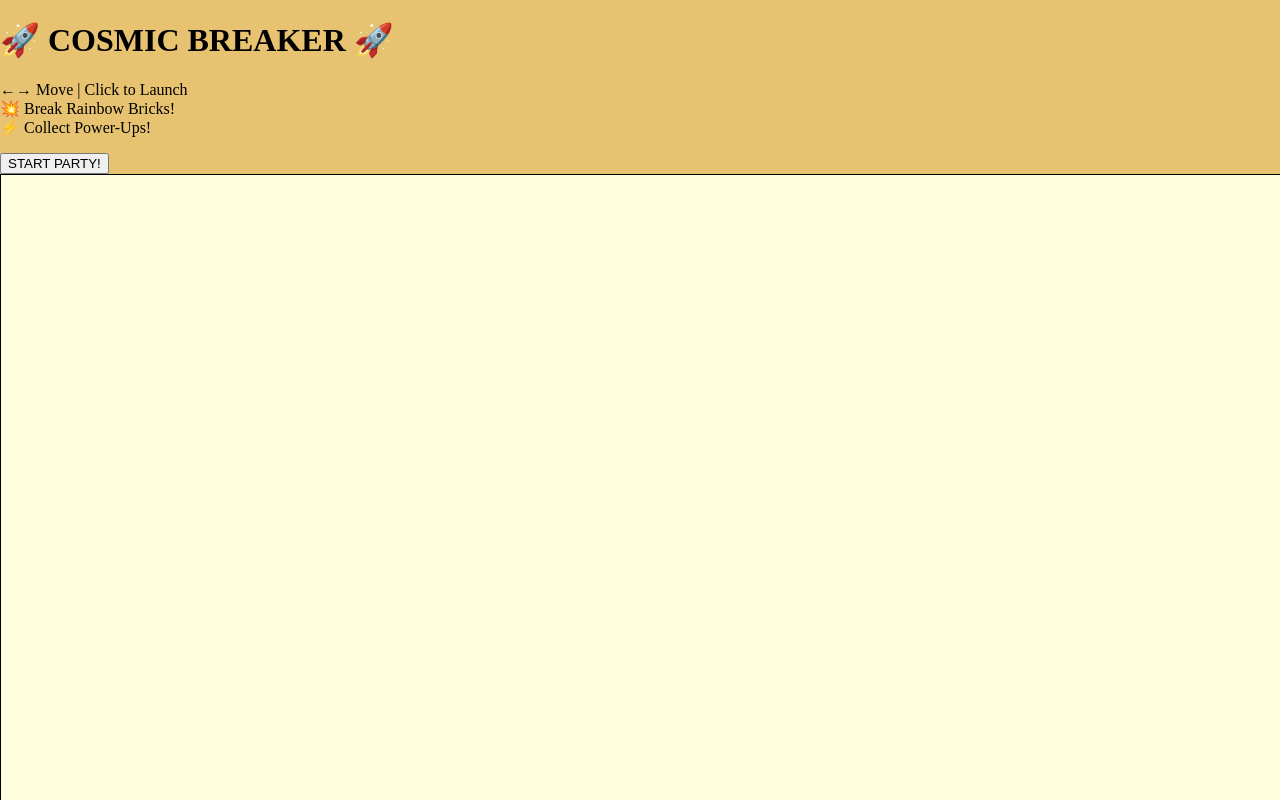
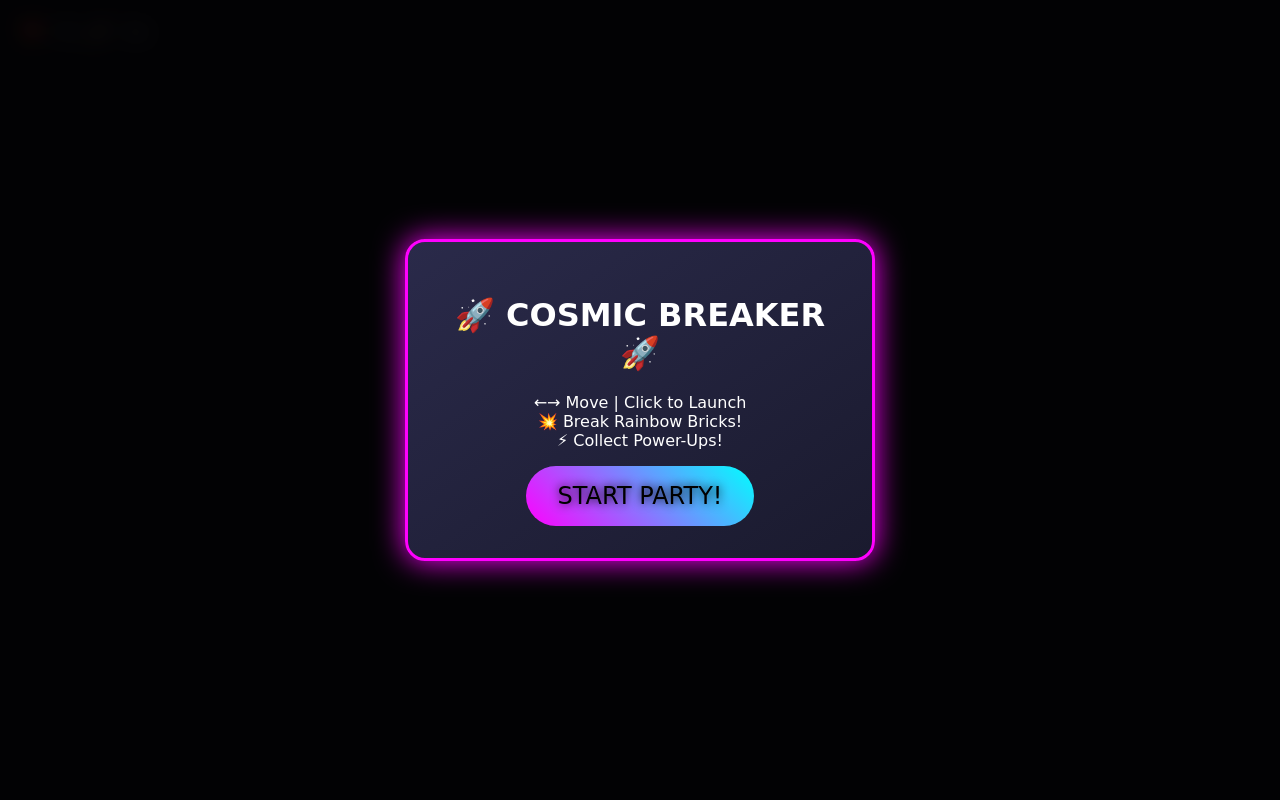
Before and after one commit to BhaveshSharmaCodes/Brick-Shoot, a plain HTML site: page index.html in a window 1280 px wide. Drawn offline with nearby package versions, Linux system fonts and the light colour scheme.

Commit message:
Update style.css
changed theme and made modal

```diff
--- a/style.css
+++ b/style.css
@@ -1,20 +1,55 @@
-body, html {
-	height: 100%;
-	margin: 0;
-	overflow: hidden;
-	background: #e7c270;
+:root {
+    --neon-pink: #ff00ff;
+    --cyber-blue: #00ffff;
+    --acid-green: #00ff00;
 }
 
-canvas {
-	border: 1px solid black;
-	display: block;
-	height: 90vh;
-	margin: auto;
-	background: lightyellow;
+body {
+    margin: 0;
+    background: #1a1a2e;
+    touch-action: none;
+    overflow: hidden;
+    font-family: 'Comic Neue', cursive;
 }
 
-#notes {
-	display: flex;
-	justify-content: space-between;
-	margin:0 4rem 0 4rem;
+.modal {
+    display: flex;
+    position: fixed;
+    inset: 0;
+    background: rgba(0,0,0,0.9);
+    z-index: 1000;
+    backdrop-filter: blur(10px);
 }
+
+.modal-content {
+    background: linear-gradient(145deg, #2a2a4a, #1a1a2e);
+    padding: 2rem;
+    border-radius: 20px;
+    border: 3px solid var(--neon-pink);
+    box-shadow: 0 0 30px var(--neon-pink);
+    max-width: 400px;
+    margin: auto;
+    color: white;
+    text-align: center;
+}
+
+.start-btn {
+    background: linear-gradient(45deg, var(--neon-pink), var(--cyber-blue));
+    border: none;
+    padding: 1rem 2rem;
+    font-size: 1.5rem;
+    border-radius: 50px;
+    cursor: pointer;
+    transition: transform 0.3s;
+    font-family: 'Comic Neue', cursive;
+    text-shadow: 0 0 10px black;
+}
+
+.game-stats {
+    position: fixed;
+    top: 20px;
+    left: 20px;
+    color: white;
+    font-size: 1.2rem;
+    z-index: 100;
+}
```
